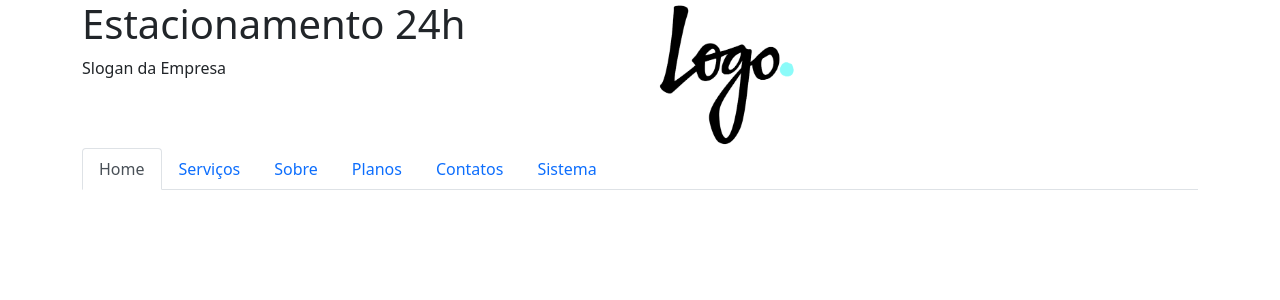
After one commit to iaguy/SistemaEstacionamentoWeb-Django, a Django app: page / in a window 1280 px wide. The commit adds this page. Shown: the top 300 px of the page. Run offline with Django 4.2, Linux system fonts and the light colour scheme; some libraries are stand-ins or nearby versions.

Commit message:
implementação do website(menu) e login

```diff
--- a/estacionamento/urls.py
+++ b/estacionamento/urls.py
@@ -2,7 +2,7 @@ from django.contrib import admin
 from django.urls import path, include
 
 urlpatterns = [
-    path('', include('site.urls')),
+    path('', include('website.urls')),
     path('sistema/', include('core.urls')),
     path('admin/', admin.site.urls),
     path('accounts/', include('django.contrib.auth.urls')),
--- a/static/bootstrap/css/link.css
+++ b/static/bootstrap/css/link.css
@@ -19,3 +19,7 @@ th a:hover{
     background-color: aquamarine;
     border-radius: 5px;
 }
+
+img{
+    max-width: 150px;
+}
--- /dev/null
+++ b/website/templates/website/base.html
@@ -0,0 +1,19 @@
+{% load static %}
+<!DOCTYPE html>
+<html lang="pt-br">
+<head>
+    <meta charset="UTF-8">
+    <meta http-equiv="X-UA-Compatible" content="IE=edge">
+    <meta name="viewport" content="width=,, initial-scale=1.0">
+    <link rel="stylesheet" href="{% static 'bootstrap/css/link.css' %}">
+    <link rel="stylesheet" href="{% static 'bootstrap/css/bootstrap.css' %}">
+    <script src="{% static 'bootstrap/js/bootstrap.js' %}"></script>
+    <title>Website - Estacionamento</title>
+</head>
+<body>
+    <div class="container">
+        {% block main %}
+        {% endblock main %}
+    </div>
+</body>
+</html>
--- a/website/templates/website/index.html
+++ b/website/templates/website/index.html
@@ -0,0 +1,15 @@
+{% extends 'website/base.html' %}
+{% load static %}
+{% block main %}
+
+<div class="row">
+    <div class="col-6">
+        <h1>Estacionamento 24h</h1>
+        <span>Slogan da Empresa</span>
+    </div>
+    <div class="col-6">
+        <img src="{% static 'img/logo.png' %}" alt="Logo Estacionamento">
+    </div>
+</div>
+{% include 'website/menu.html' %}
+{% endblock main %}
--- /dev/null
+++ b/website/templates/website/menu.html
@@ -0,0 +1,24 @@
+<div class="row">
+    <div class="col-12">
+        <ul class="nav nav-tabs">
+            <li class="nav-item">
+              <a class="nav-link active" aria-current="page" href="#">Home</a>
+            </li>
+            <li class="nav-item">
+              <a class="nav-link" href="#">Serviços</a>
+            </li>
+            <li class="nav-item">
+              <a class="nav-link" href="#">Sobre</a>
+            </li>
+            <li class="nav-item">
+              <a class="nav-link">Planos</a>
+            </li>
+            <li class="nav-item">
+                <a class="nav-link">Contatos</a>
+              </li>
+              <li class="nav-item">
+                <a class="nav-link" href="{% url 'login' %}">Sistema</a>
+              </li>
+          </ul>
+    </div>
+</div>
```
Also changed, not shown: db.sqlite3, static/img/logo.png (added), static/img/parking.png (added).
